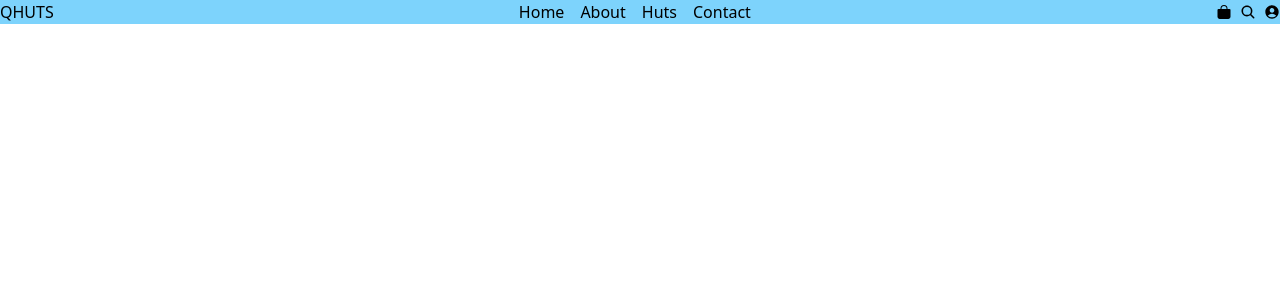
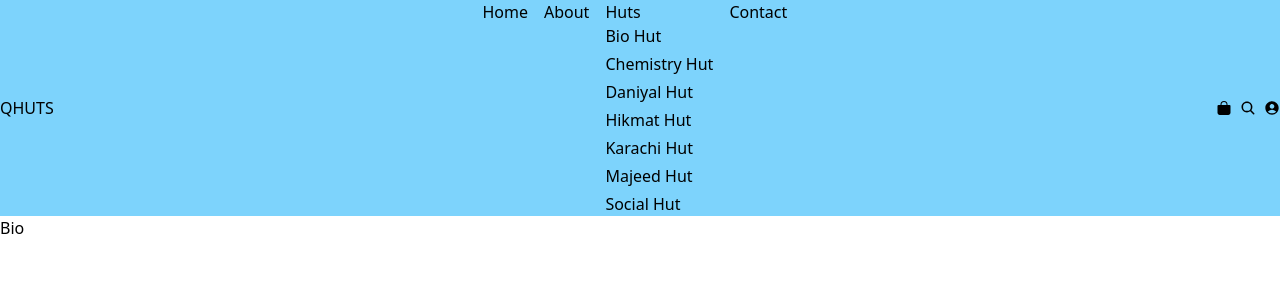
Before and after one commit to saqibbedar/qau-huts, a React (Vite) app: page /huts/bio in a window 1280 px wide. Shown: the top 300 px of the page. Built offline with nearby package versions, Linux system fonts and the light colour scheme.

Commit message:
feat: add huts menu in header

```diff
--- a/src/components/Header/Header.jsx
+++ b/src/components/Header/Header.jsx
@@ -3,6 +3,8 @@ import { MdAccountCircle } from "react-icons/md";
 import { Link } from "react-router-dom";
 
 const Header = () => {
+  const huts = ["Majeed", "Karachi", "Bio", "Social", "Chemistry", "Daniyal", "Hikmat"].sort();
+
   return (
     <>
       <header className="flex items-center justify-between bg-sky-300">
@@ -10,7 +12,15 @@ const Header = () => {
         <ul className="flex gap-4">
           <li><Link to={"/home"}>Home</Link></li>
           <li><Link to={"/about"}>About</Link></li>
-          <li className="cursor-pointer">Huts</li>
+          <li className="cursor-pointer ">Huts
+            <div className="flex-col gap-1 flex">
+              {
+                huts.map((hut, index) => (
+                  <Link to={`huts/${hut}`} key={index}>{hut + " Hut"}</Link>
+                ))
+              }
+            </div>
+          </li>
           <li><Link to={"/contact"}>Contact</Link></li>
         </ul>
 
--- a/src/huts/Bio/Bio.jsx
+++ b/src/huts/Bio/Bio.jsx
@@ -1,7 +1,7 @@
 const Bio = () => {
   return (
     <div>
-
+      Bio
     </div>
   )
 }
--- a/src/huts/Chemistry/Chemistry.jsx
+++ b/src/huts/Chemistry/Chemistry.jsx
@@ -1,7 +1,7 @@
 const Chemistry = () => {
   return (
     <div>
-
+      Chemistry
     </div>
   )
 }
--- a/src/huts/Daniyal/Daniyal.jsx
+++ b/src/huts/Daniyal/Daniyal.jsx
@@ -1,7 +1,7 @@
 const Daniyal = () => {
   return (
     <div>
-
+      Daniyal
     </div>
   )
 }
--- a/src/huts/Hikmat/Hikmat.jsx
+++ b/src/huts/Hikmat/Hikmat.jsx
@@ -1,7 +1,7 @@
 const Hikmat = () => {
   return (
     <div>
-
+      Hikmat
     </div>
   )
 }
--- a/src/huts/Karachi/Karachi.jsx
+++ b/src/huts/Karachi/Karachi.jsx
@@ -1,7 +1,7 @@
 const Karachi = () => {
   return (
     <div>
-
+      Karachi
     </div>
   )
 }
--- a/src/huts/Majeed/Majeed.jsx
+++ b/src/huts/Majeed/Majeed.jsx
@@ -1,7 +1,7 @@
 const Majeed = () => {
   return (
     <div>
-
+      Majeed
     </div>
   )
 }
--- a/src/huts/Social/Social.jsx
+++ b/src/huts/Social/Social.jsx
@@ -1,7 +1,7 @@
 const Social = () => {
   return (
     <div>
-
+      Social
     </div>
   )
 }
```
